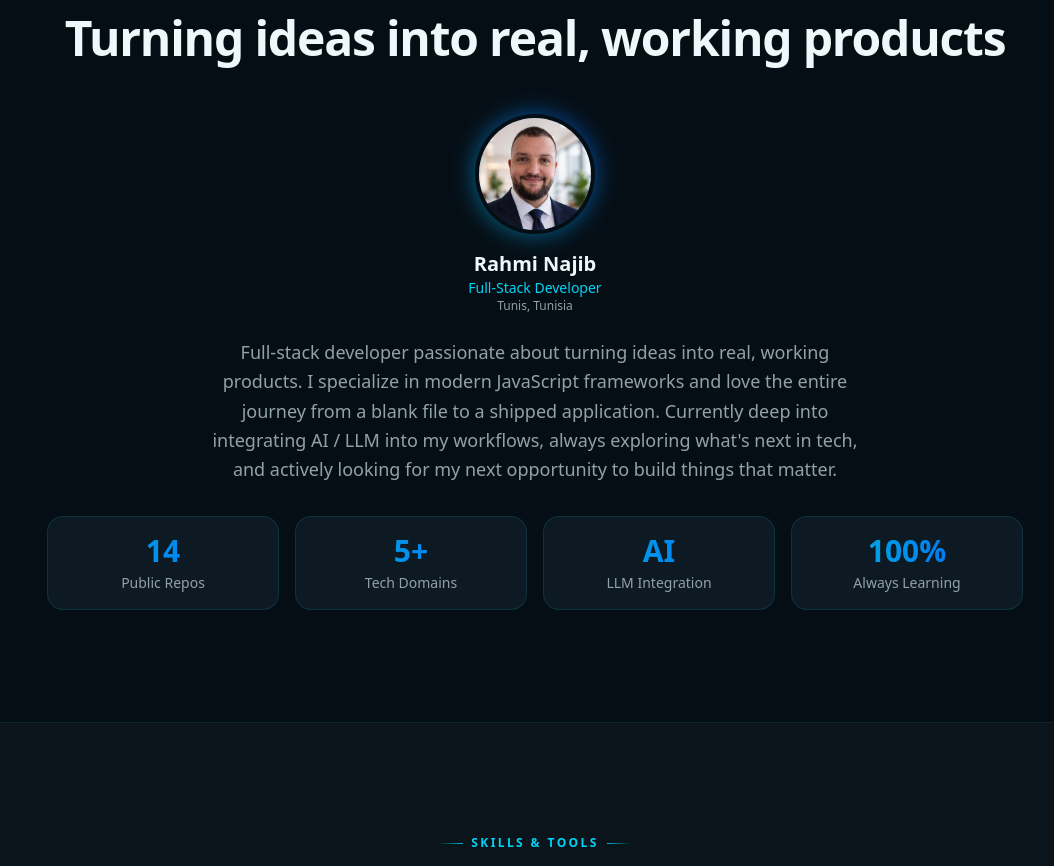
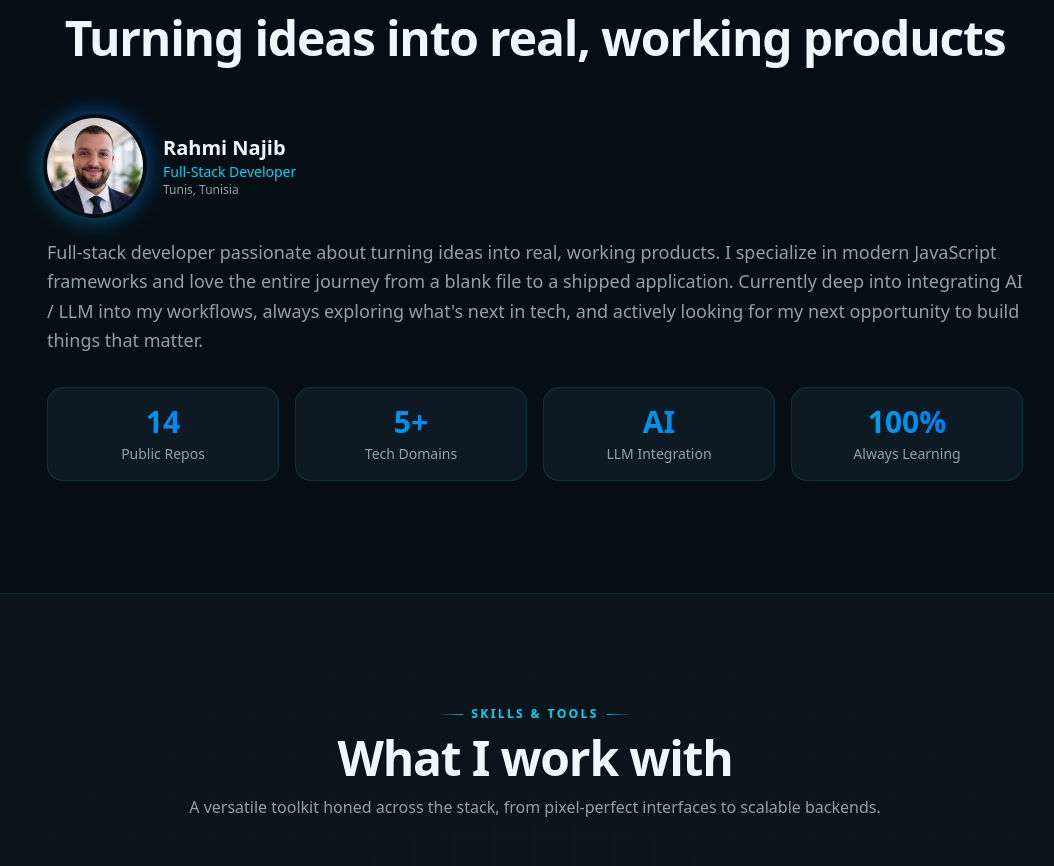
Before and after one commit to Najib-Rahmi/Najib-Rahmi.github.io, a Next.js app: page / in a window 1280 px wide. Shown: the part 926-1792 px from the top of the page, without its empty margins (105-1159 px from the left). Built offline with nearby package versions, Linux system fonts and the light colour scheme.

Commit message:
About: restore avatar, name, role, location to left side layout

```diff
--- a/src/components/sections/about.tsx
+++ b/src/components/sections/about.tsx
@@ -18,64 +18,43 @@ export function About() {
       <div className="mx-auto max-w-5xl px-4 sm:px-6">
         <SectionHeading eyebrow="About Me" title="Turning ideas into real, working products" />
 
-        <div className="mt-14 flex flex-col items-center text-center">
         <motion.div
           initial={{ opacity: 0, x: -24 }}
           whileInView={{ opacity: 1, x: 0 }}
           viewport={{ once: true, margin: "-80px" }}
           transition={{ duration: 0.5 }}
-            className="relative shrink-0"
+          className="mt-14 space-y-6"
         >
+          {/* Avatar + name + role + location on the left */}
+          <div className="flex items-center gap-5">
+            <div className="relative shrink-0">
               <div className="absolute -inset-1 rounded-full bg-gradient-to-tr from-cyan-500 to-blue-600 blur-md opacity-60" />
               <img
                 src={profile.avatar}
                 alt={`${profile.name} avatar`}
-              width={120}
-              height={120}
-              className="relative size-24 sm:size-28 rounded-full object-cover ring-4 ring-background"
+                width={96}
+                height={96}
+                className="relative size-20 sm:size-24 rounded-full object-cover ring-4 ring-background"
               />
-          </motion.div>
+            </div>
+            <div>
+              <h3 className="text-xl font-bold">{profile.name}</h3>
+              <p className="text-sm font-medium text-cyan-600 dark:text-cyan-400">
+                {profile.role}
+              </p>
+              <p className="text-xs text-muted-foreground">
+                {profile.location}
+              </p>
+            </div>
+          </div>
 
-          <motion.h3
-            initial={{ opacity: 0, y: 16 }}
-            whileInView={{ opacity: 1, y: 0 }}
-            viewport={{ once: true, margin: "-80px" }}
-            transition={{ duration: 0.5, delay: 0.1 }}
-            className="mt-5 text-xl font-bold"
-          >
-            {profile.name}
-          </motion.h3>
-          <motion.p
-            initial={{ opacity: 0, y: 16 }}
-            whileInView={{ opacity: 1, y: 0 }}
-            viewport={{ once: true, margin: "-80px" }}
-            transition={{ duration: 0.5, delay: 0.15 }}
-            className="text-sm font-medium text-cyan-600 dark:text-cyan-400"
-          >
-            {profile.role}
-          </motion.p>
-          <motion.p
-            initial={{ opacity: 0, y: 16 }}
-            whileInView={{ opacity: 1, y: 0 }}
-            viewport={{ once: true, margin: "-80px" }}
-            transition={{ duration: 0.5, delay: 0.2 }}
-            className="text-xs text-muted-foreground"
-          >
-            {profile.location}
-          </motion.p>
-
-          <motion.p
-            initial={{ opacity: 0, y: 16 }}
-            whileInView={{ opacity: 1, y: 0 }}
-            viewport={{ once: true, margin: "-80px" }}
-            transition={{ duration: 0.5, delay: 0.25 }}
-            className="mt-6 max-w-2xl text-base sm:text-lg leading-relaxed text-muted-foreground"
-          >
+          {/* Bio */}
+          <p className="text-base sm:text-lg leading-relaxed text-muted-foreground">
             {profile.bio}
-          </motion.p>
+          </p>
 
           {/* Stats */}
-          <div className="mt-8 grid grid-cols-2 sm:grid-cols-4 gap-4 w-full">
+          <div className="grid grid-cols-2 sm:grid-cols-4 gap-4 pt-2">
             {stats.map((s, i) => (
               <motion.div
                 key={s.label}
@@ -94,7 +73,7 @@ export function About() {
               </motion.div>
             ))}
           </div>
-        </div>
+        </motion.div>
       </div>
     </section>
   );
```
Also changed, not shown: 1 other file (tests, documents, lock files or other folders). Lines whose indentation alone changed are shown as unchanged.
